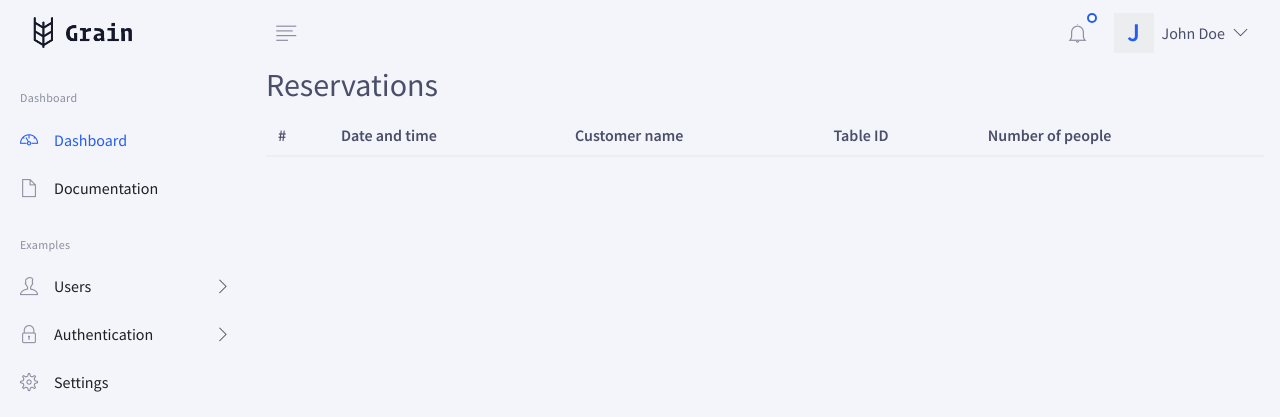
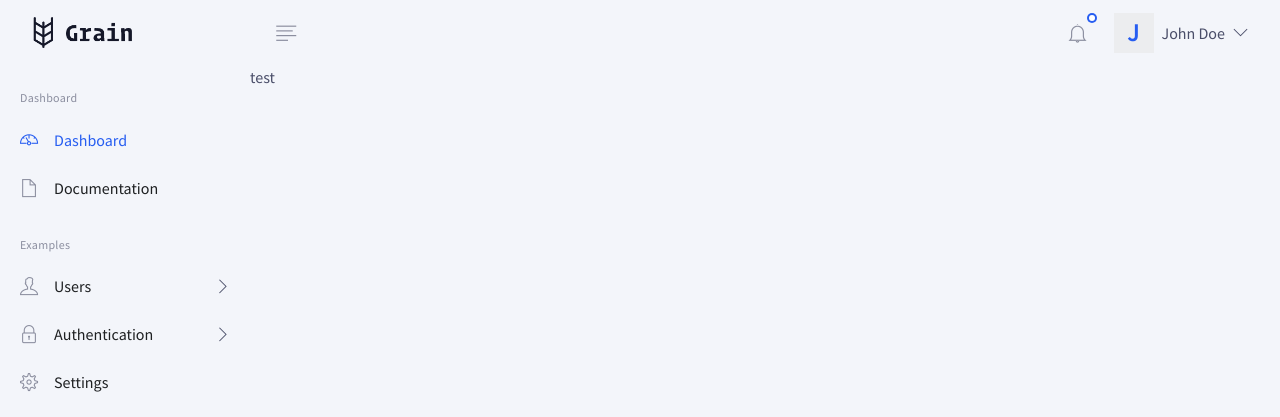
Before and after one commit to Raptr3x/table-reservation-system, a PHP site: template templates/admin/panel/home.html.twig in a window 1280 px wide. Shown: the top 417 px of the page. Run offline with PHP 8.4, Linux system fonts and the light colour scheme; the template is opened without the code that fills it, so the values that code supplies are empty; a stand-in replaces the project's code that opens the database connection; some libraries are stand-ins or nearby versions; some web fonts are replaced.

Commit message:
Revert "load data into table"
This reverts commit 669ba9922419b6f77ec634029df61b20fb37eeaf.

```diff
--- a/assets/js/pages/panel_home.js
+++ b/assets/js/pages/panel_home.js
@@ -1,13 +1,3 @@
-
-
-
-// Make table rows clickable
-$('.table-row').on('click', function(element){
-    var reservationId = $(this).find('td:first').text();
-    window.location.href = '/admin/reservation-edit/' + reservationId;
-});
-
-// logout button func
 $('#logout-btn').on('click', function(){
     $.ajax({
         type: "POST",
--- a/templates/admin/panel/home.html.twig
+++ b/templates/admin/panel/home.html.twig
@@ -1,31 +1,7 @@
 {% extends "admin_panel_base.html.twig" %}
 
 {% block content %}
-<div class="mx-3">
-    <h2>Reservations</h2>
-	<div class="table-responsive">
-		<table class="table table-striped" style="white-space:nowrap;">
-			<thead>
-				<tr>
-					<th class="font-weight-semi-bold border-top-0 py-2">#</th>
-					<th class="font-weight-semi-bold border-top-0 py-2">Date and time</th>
-					<th class="font-weight-semi-bold border-top-0 py-2">Customer name</th>
-					<th class="font-weight-semi-bold border-top-0 py-2">Table ID</th>
-					<th class="font-weight-semi-bold border-top-0 py-2">Number of people</th>
-				</tr>
-			</thead>
-			<tbody>
-				{% for res in all_reservations %}
-						<tr class="table-row" style="cursor:pointer">
-							<td class="py-3">{{res.resID}}</td>
-							<td class="py-3">{{res.reservationDatetime}}</td>
-							<td class="py-3">{{res.reservationName}}</td>
-							<td class="py-3">{{res.tableID}}</td>
-							<td class="py-3">{{res.numOfPeople}}</td>
-						</tr>
-				{% endfor %}
-			</tbody>
-		</table>
-	</div>
-</div>
+
+<p>test</p>
+
 {% endblock %}
```
